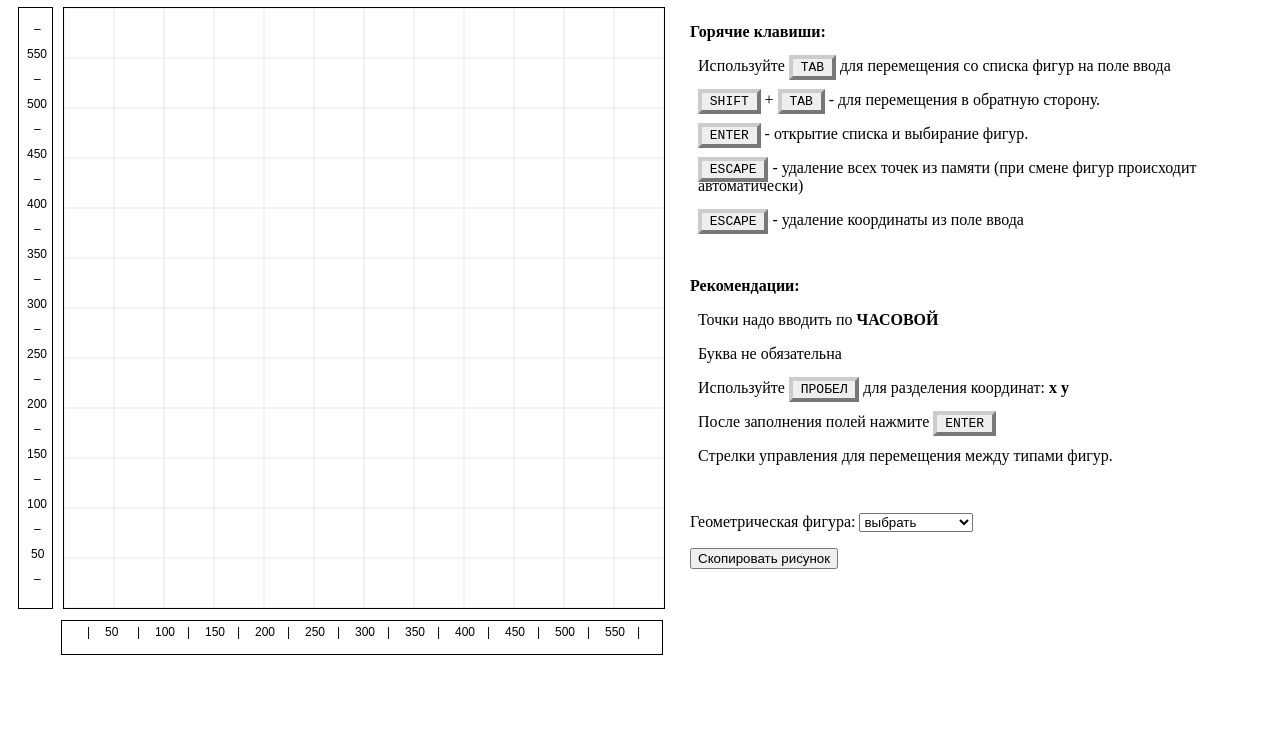
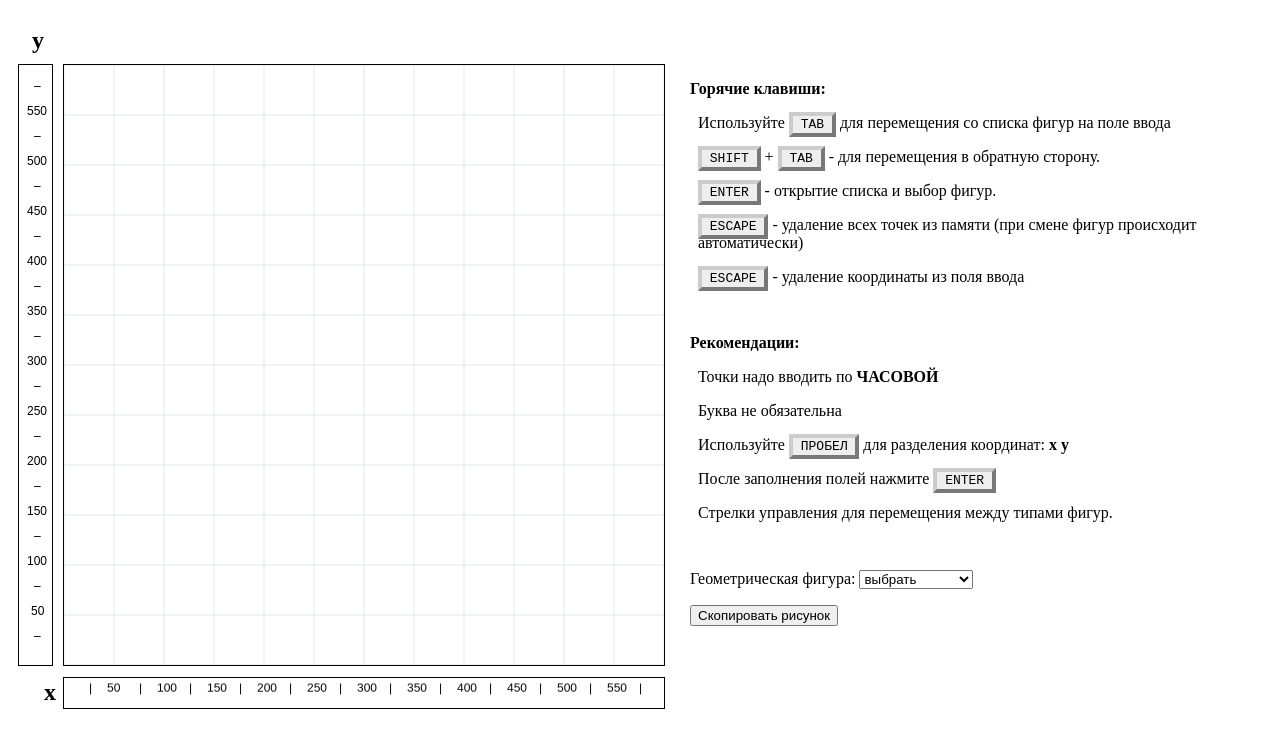
Before and after one commit to ToxaMus/drawer-2, a plain HTML site: page index.html in a window 1280 px wide. Shown: the part 50-798 px from the top of the page. Drawn offline with Linux system fonts and the light colour scheme.

Commit message:
other: coordinates X and Y

```diff
--- a/index.html
+++ b/index.html
@@ -33,6 +33,7 @@
         <h1>Чертёжник</h1>
     </header>
     <main>
+        <h2>y</h2>
         <div id="container">
             <canvas class="styleCanvas" id="rulerY" width="33" height="600"></canvas>
             <form id="drawer">
@@ -45,9 +46,9 @@
                     <p><b>Горячие клавиши:</b></p>
                    <ul>Используйте <kbd>TAB</kbd> для перемещения со списка фигур на поле ввода</ul>
                    <ul><kbd>SHIFT</kbd> + <kbd>TAB</kbd> - для перемещения в обратную сторону.</ul>
-                   <ul><kbd>ENTER</kbd> - открытие списка и выбирание фигур.</ul>
+                   <ul><kbd>ENTER</kbd> - открытие списка и выбор фигур.</ul>
                    <ul><kbd>ESCAPE</kbd> - удаление всех точек из памяти (при смене фигур происходит автоматически)</ul>
-                   <ul><kbd>ESCAPE</kbd> - удаление координаты из поле ввода</ul>
+                   <ul><kbd>ESCAPE</kbd> - удаление координаты из поля ввода</ul>
 
                    <p style="margin-top: 3em;"><b>Рекомендации:</b></p>
                    <ul>Точки надо вводить по <b>ЧАСОВОЙ</b></ul>
@@ -72,7 +73,10 @@
             </div>
         </div>
     </main>
-    <canvas class="styleCanvas" id="rulerX" width="600" height="33"></canvas>
+    <div id="coordX">
+        <h2 id="labelX">x</h2>
+        <canvas class="styleCanvas" id="rulerX" width="600" height="33"></canvas>
+    </div>
 </body>
 
 <script src="main.js"></script>
--- a/main.css
+++ b/main.css
@@ -14,8 +14,10 @@
 }
 
 #rulerX {
-    margin-left: 53px;
+    margin-left: 43px;
     margin-top: 1px;
+    height: 30px;
+    width: 600px;
 }
 
 #coordinateTable {
@@ -95,5 +97,22 @@ header > img {
 header > h1 {
     position: relative;
     left: 1em;
-    top: -20px    ;
+    top: -20px;
 }
+
+h2 {
+    position: relative;
+    left: 1em;
+    top: 10px;
+}
+
+#coordX {
+    display: flex;
+    flex-direction: row;
+}
+
+#labelX {
+    position: relative;
+    top: -17px;
+    left: 1.5em;
+}
```
